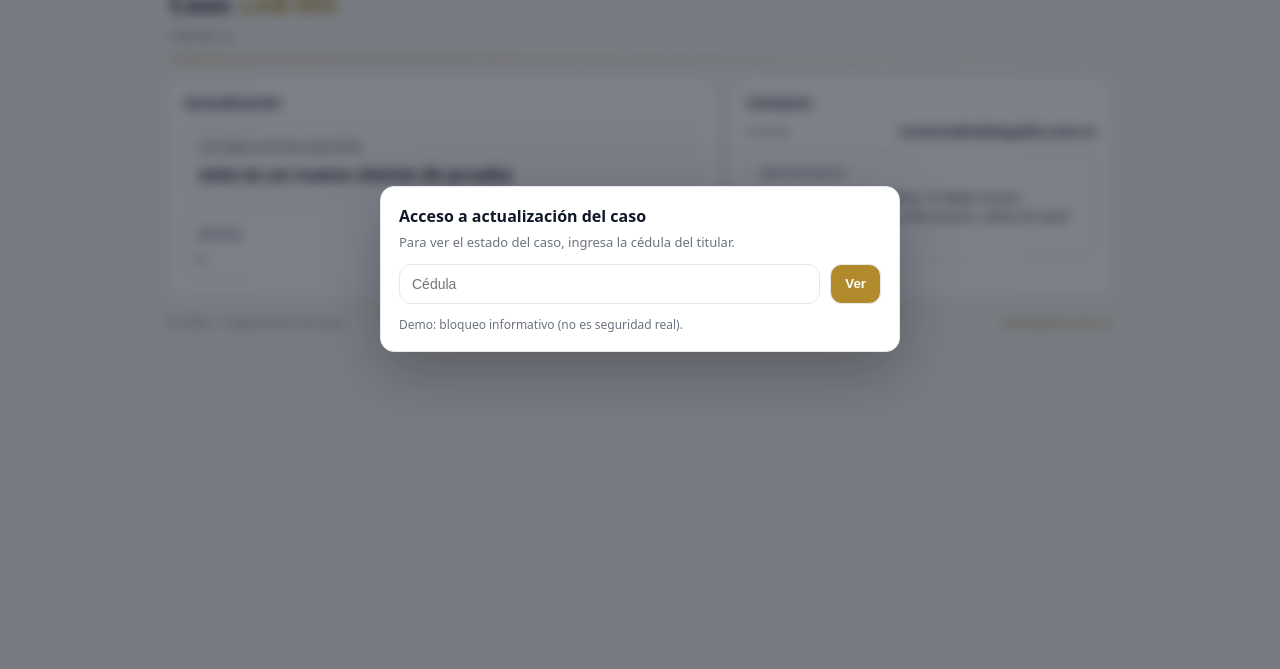
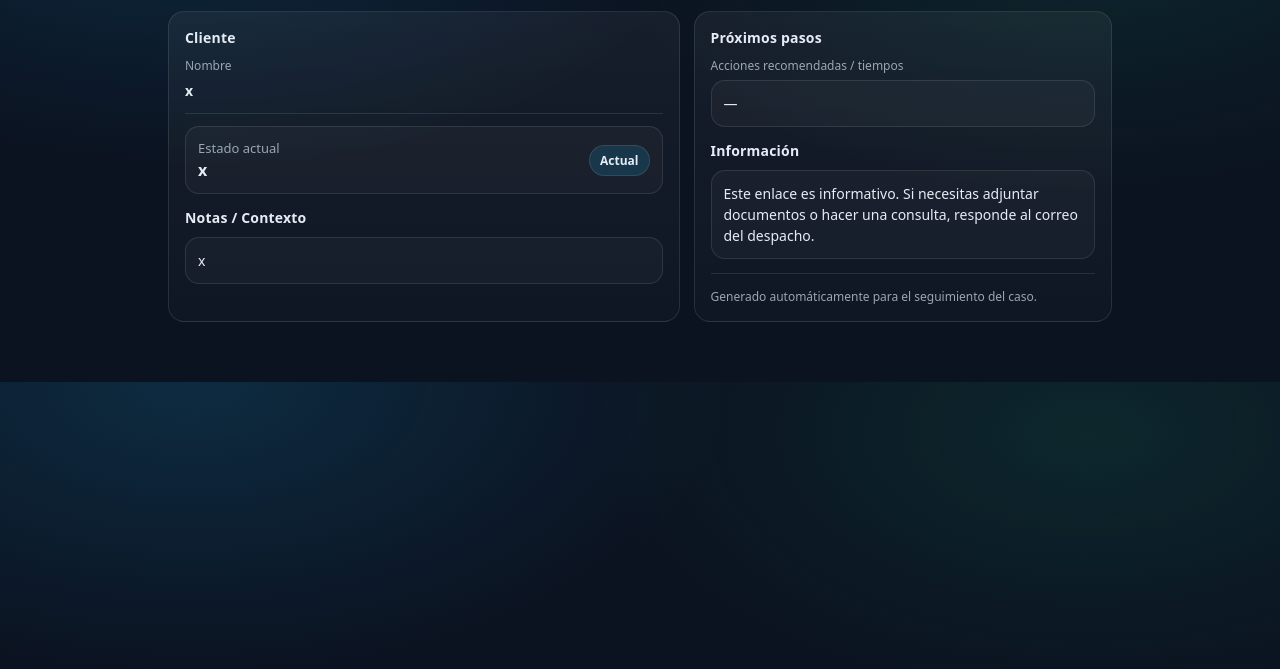
Before and after one commit to asistatec/sda-demo-casos, a plain HTML site: page LAB-005/index.html in a window 1280 px wide. Shown: the part 131-800 px from the top of the page. Drawn offline with Linux system fonts and the light colour scheme.

Commit message:
Update LAB-005 este es un nuevo cleinte de prueba

```diff
--- a/LAB-005/index.html
+++ b/LAB-005/index.html
@@ -1,324 +1,148 @@
 <!doctype html>
 <html lang="es">
 <head>
-  <meta charset="utf-8" />
-  <meta name="viewport" content="width=device-width, initial-scale=1" />
-  <title>Estado del caso | SDA</title>
+  <meta charset="utf-8"/>
+  <meta name="viewport" content="width=device-width, initial-scale=1"/>
+  <title>LAB-005 · Estado del caso</title>
   <style>
     :root{
-      --bg: #F6F5F2;
-      --surface: #FFFFFF;
-      --text: #111827;
-      --muted: #6B7280;
-      --border: #E5E7EB;
-      --gold: #B08A2B;
-      --radius: 14px;
-      --font: ui-sans-serif, system-ui, -apple-system, Segoe UI, Roboto, Arial, "Noto Sans", "Helvetica Neue", sans-serif;
+      --bg:#0B1220;
+      --card:#0F1A2F;
+      --card2:#0C1629;
+      --text:#E6ECF5;
+      --muted:#9AA6B2;
+      --line:rgba(255,255,255,.10);
+      --accent:#1ABEFF;
+      --ok:#22C55E;
+      --warn:#F59E0B;
+      --bad:#EF4444;
+      --radius:16px;
     }
-    *{ box-sizing:border-box; }
+    *{box-sizing:border-box}
     body{
       margin:0;
-      font-family: var(--font);
-      background: var(--bg);
-      color: var(--text);
+      font-family: ui-sans-serif, system-ui, -apple-system, Segoe UI, Roboto, Arial, sans-serif;
+      background: radial-gradient(900px 500px at 15% 0%, rgba(26,190,255,.15), transparent 60%),
+                  radial-gradient(900px 500px at 85% 10%, rgba(26,190,138,.12), transparent 55%),
+                  var(--bg);
+      color:var(--text);
     }
-    .wrap{
-      max-width: 980px;
-      margin: 0 auto;
-      padding: 28px 18px 46px;
+    .wrap{max-width:980px;margin:0 auto;padding:28px 18px 60px;}
+    .topbar{
+      display:flex;align-items:center;justify-content:space-between;gap:12px;
+      padding:14px 16px;border:1px solid var(--line);border-radius:var(--radius);
+      background:linear-gradient(180deg, rgba(255,255,255,.06), rgba(255,255,255,.02));
+      backdrop-filter: blur(8px);
     }
-
-    /* Header */
-    .top{
-      display:flex;
-      align-items:center;
-      justify-content:space-between;
-      gap: 16px;
-      flex-wrap: wrap;
-      padding: 14px 16px;
-      background: var(--surface);
-      border: 1px solid var(--border);
-      border-radius: var(--radius);
+    .brand{display:flex;align-items:center;gap:10px;}
+    .dot{width:10px;height:10px;border-radius:999px;background:var(--accent);box-shadow:0 0 0 6px rgba(26,190,255,.12);}
+    .brand h1{font-size:14px;margin:0;font-weight:700;letter-spacing:.3px}
+    .brand p{margin:2px 0 0;font-size:12px;color:var(--muted)}
+    .meta{display:flex;flex-direction:column;align-items:flex-end;gap:4px}
+    .pill{
+      display:inline-flex;align-items:center;gap:8px;
+      padding:7px 10px;border-radius:999px;border:1px solid var(--line);
+      background:rgba(255,255,255,.04);font-size:12px;color:var(--muted)
     }
-    .brand{ display:flex; align-items:center; gap:14px; min-width:0; }
-    .brand img{ height:34px; width:auto; display:block; }
-    .meta .title{ margin:0; font-weight:700; font-size:15px; }
-    .meta .sub{ margin:3px 0 0; font-size:12px; color: var(--muted); }
-
+    .pill b{color:var(--text);font-weight:700}
+    .grid{display:grid;grid-template-columns:1.1fr .9fr;gap:14px;margin-top:14px}
+    @media(max-width:820px){.grid{grid-template-columns:1fr}}
+    .card{
+      border:1px solid var(--line);border-radius:var(--radius);
+      background:linear-gradient(180deg, rgba(255,255,255,.05), rgba(255,255,255,.02));
+      padding:16px;
+    }
+    .card h2{margin:0 0 10px;font-size:14px;letter-spacing:.2px}
+    .label{font-size:12px;color:var(--muted);margin-bottom:6px}
+    .value{font-size:14px;line-height:1.5}
+    .status{
+      display:flex;align-items:center;justify-content:space-between;gap:12px;
+      padding:12px 12px;border-radius:14px;border:1px solid var(--line);
+      background:rgba(255,255,255,.03);
+    }
+    .status-left{display:flex;flex-direction:column;gap:2px}
+    .status-name{font-size:13px;color:var(--muted)}
+    .status-value{font-size:16px;font-weight:800}
     .badge{
-      display:inline-flex; align-items:center; gap:8px;
-      padding: 8px 12px;
-      border-radius: 999px;
-      border: 1px solid var(--border);
-      background: #FAFAF9;
-      font-size: 12px;
-      color: var(--text);
-      white-space: nowrap;
+      font-size:12px;font-weight:700;
+      padding:6px 10px;border-radius:999px;border:1px solid var(--line);
+      background:rgba(26,190,255,.14);color:var(--text)
     }
-    .dot{
-      width: 8px; height: 8px; border-radius: 99px;
-      background: var(--gold);
+    .section{margin-top:14px}
+    .box{
+      border:1px solid var(--line);border-radius:14px;
+      padding:12px;background:rgba(255,255,255,.03)
     }
-
-    /* Title */
-    .hero{
-      margin-top: 18px;
-      padding: 2px 2px 0;
+    .footer{
+      margin-top:14px;font-size:12px;color:var(--muted);
+      border-top:1px solid var(--line);padding-top:14px
     }
-    .hero h1{
-      margin: 0 0 6px;
-      font-size: 24px;
-      letter-spacing: .2px;
-    }
-    .hero p{
-      margin: 0;
-      color: var(--muted);
-      font-size: 14px;
-      line-height: 1.4;
-    }
-    .line{
-      margin-top: 12px;
-      height: 2px;
-      width: 100%;
-      background: linear-gradient(90deg, var(--gold), rgba(176,138,43,0));
-      border-radius: 99px;
-    }
-
-    /* Layout */
-    .grid{
-      margin-top: 16px;
-      display:grid;
-      grid-template-columns: 1.2fr .8fr;
-      gap: 14px;
-    }
-    @media (max-width: 880px){
-      .grid{ grid-template-columns: 1fr; }
-    }
-
-    .card{
-      background: var(--surface);
-      border: 1px solid var(--border);
-      border-radius: var(--radius);
-      padding: 16px;
-    }
-
-    .card h2{
-      margin: 0 0 10px;
-      font-size: 14px;
-      letter-spacing: .2px;
-    }
-
-    .kv{
-      display:grid;
-      grid-template-columns: 140px 1fr;
-      gap: 10px 12px;
-      font-size: 13px;
-      align-items:start;
-    }
-    .k{ color: var(--muted); }
-    .v{ font-weight: 600; color: var(--text); }
-
-    /* Big update */
-    .bigUpdate{
-      margin-top: 12px;
-      padding: 14px;
-      border-radius: 12px;
-      border: 1px solid var(--border);
-      background: #FBFBFA;
-    }
-    .bigUpdate .label{
-      font-size: 12px;
-      color: var(--muted);
-      margin: 0 0 6px;
-      font-weight: 600;
-      text-transform: uppercase;
-      letter-spacing: .06em;
-    }
-    .bigUpdate .text{
-      font-size: 18px;
-      line-height: 1.35;
-      margin: 0;
-      font-weight: 700;
-      color: var(--text);
-    }
-
-    .note{
-      margin-top: 12px;
-      padding: 12px;
-      border-radius: 12px;
-      border: 1px solid var(--border);
-      background: #FFFFFF;
-      color: var(--text);
-      font-size: 13px;
-      line-height: 1.45;
-    }
-    .note .label{
-      display:block;
-      color: var(--muted);
-      font-weight: 600;
-      font-size: 12px;
-      margin-bottom: 6px;
-      text-transform: uppercase;
-      letter-spacing: .06em;
-    }
-
-    .footer{
-      margin-top: 16px;
-      color: var(--muted);
-      font-size: 12px;
-      display:flex;
-      justify-content:space-between;
-      gap: 10px;
-      flex-wrap: wrap;
-    }
-    .footer a{ color: var(--gold); text-decoration: none; }
-    .footer a:hover{ text-decoration: underline; }
-
-    /* ====== Lock overlay (demo) ====== */
-    .locked #content { filter: blur(6px); pointer-events: none; user-select: none; }
-    #lockOverlay{
-      position: fixed; inset: 0; display:flex; align-items:center; justify-content:center;
-      background: rgba(17,24,39,.55); padding: 18px; z-index: 9999;
-    }
-    .lockCard{
-      width: min(520px, 100%);
-      background: #fff;
-      border: 1px solid #E5E7EB;
-      border-radius: 14px;
-      padding: 18px;
-      box-shadow: 0 20px 60px rgba(0,0,0,.25);
-    }
-    .lockCard h3{ margin:0 0 6px; font-size:16px; color:#111827; }
-    .lockCard p{ margin:0 0 12px; color:#6B7280; font-size:13px; line-height:1.45; }
-    .lockRow{ display:flex; gap:10px; margin-top: 10px; }
-    .lockRow input{
-      flex:1; padding: 11px 12px; border-radius: 12px; border: 1px solid #E5E7EB;
-      font-size: 14px; outline:none;
-    }
-    .lockRow button{
-      padding: 11px 14px; border-radius: 12px; border: 1px solid #E5E7EB;
-      background: #B08A2B; color:#fff; font-weight: 700; cursor:pointer;
-    }
-    .lockRow button:hover{ opacity:.92; }
-    .lockError{ margin-top:10px; color:#B91C1C; font-size:12px; display:none; }
-    .lockHint{ margin-top:12px; color:#6B7280; font-size:12px; }
+    a{color:var(--accent);text-decoration:none}
+    a:hover{text-decoration:underline}
+    .divider{height:1px;background:var(--line);margin:12px 0}
   </style>
 </head>
-
-<body class="locked">
-  <div id="lockOverlay"></div>
-
-  <div id="content">
+<body>
   <div class="wrap">
-
-      <div class="top">
+    <div class="topbar">
       <div class="brand">
-          <img src="https://sdabogados.com.co/wp-content/uploads/2020/09/logo-sd-abogados-laborales-342x66.webp" alt="SDA" />
-          <div class="meta">
-            <p class="title">Actualización de caso (solo lectura)</p>
-            <p class="sub">Resumen informativo del estado del proceso</p>
+        <div class="dot"></div>
+        <div>
+          <h1>Actualización de Caso</h1>
+          <p>Resumen de estado y próximos pasos</p>
         </div>
       </div>
-
-        <div class="badge"><span class="dot"></span> Estado: <b>x</b></div>
+      <div class="meta">
+        <div class="pill">Caso: <b>LAB-005</b></div>
+        <div class="pill">Última actualización: <b>este es un nuevo cleinte de prueba </b></div>
       </div>
-
-      <div class="hero">
-        <h1>Caso: <span style="color:var(--gold)">LAB-005</span></h1>
-        <p>Cliente: <b>x</b></p>
-        <div class="line"></div>
     </div>
 
     <div class="grid">
       <div class="card">
-          <h2>Actualización</h2>
+        <h2>Cliente</h2>
+        <div class="label">Nombre</div>
+        <div class="value"><b>x</b></div>
 
-          <div class="bigUpdate">
-            <p class="label">Última actualización</p>
-            <p class="text">este es un nuevo cleinte de prueba </p>
+        <div class="divider"></div>
+
+        <div class="status">
+          <div class="status-left">
+            <div class="status-name">Estado actual</div>
+            <div class="status-value">x</div>
+          </div>
+          <div class="badge">Actual</div>
         </div>
 
-          <div class="note">
-            <span class="label">Notas</span>
-            x
+        <div class="section">
+          <h2>Notas / Contexto</h2>
+          <div class="box">
+            <div class="value">x</div>
+          </div>
         </div>
       </div>
 
       <div class="card">
-          <h2>Contacto</h2>
-          <div class="kv">
-            <div class="k">Correo</div>
-            <div class="v">contacto@sdabogados.com.co</div>
+        <h2>Próximos pasos</h2>
+        <div class="label">Acciones recomendadas / tiempos</div>
+        <div class="box">
+          <div class="value">—</div>
         </div>
 
-          <div class="note" style="margin-top:12px">
-            <span class="label">Importante</span>
-            Esta página es informativa. Si debes enviar documentos o ampliar información, utiliza el canal oficial del despacho.
+        <div class="section">
+          <h2>Información</h2>
+          <div class="box">
+            <div class="value">
+              Este enlace es informativo. Si necesitas adjuntar documentos o hacer una consulta, responde al correo del despacho.
             </div>
           </div>
         </div>
 
         <div class="footer">
-        <div>© 2026 — Seguimiento de caso</div>
-        <div><a href="https://sdabogados.com.co/" target="_blank" rel="noopener">sdabogados.com.co</a></div>
-      </div>
-
+          Generado automáticamente para el seguimiento del caso.
         </div>
       </div>
-
-  <script>
-    (function(){
-      // Valores inyectados por n8n (demo)
-      const expected = "1111";
-      const caseId = "LAB-005";
-
-      const overlay = document.getElementById("lockOverlay");
-      const body = document.body;
-
-      // Si no hay cédula configurada, NO bloquea
-      if (!expected) {
-        body.classList.remove("locked");
-        overlay.style.display = "none";
-        return;
-      }
-
-      // Mantener desbloqueo en este navegador (solo demo)
-      const key = "sda_unlock_" + caseId;
-      if (localStorage.getItem(key) === "1") {
-        body.classList.remove("locked");
-        overlay.style.display = "none";
-        return;
-      }
-
-      overlay.innerHTML = `
-        <div class="lockCard">
-          <h3>Acceso a actualización del caso</h3>
-          <p>Para ver el estado del caso, ingresa la cédula del titular.</p>
-          <div class="lockRow">
-            <input id="idInput" type="password" inputmode="numeric" placeholder="Cédula" />
-            <button id="btnUnlock">Ver</button>
     </div>
-          <div id="lockErr" class="lockError">Cédula incorrecta. Intenta nuevamente.</div>
-          <div class="lockHint">Demo: bloqueo informativo (no es seguridad real).</div>
   </div>
-      `;
-
-      function unlock(){
-        const val = (document.getElementById("idInput").value || "").trim();
-        if (val === expected) {
-          localStorage.setItem(key, "1");
-          body.classList.remove("locked");
-          overlay.style.display = "none";
-        } else {
-          document.getElementById("lockErr").style.display = "block";
-        }
-      }
-
-      document.getElementById("btnUnlock").addEventListener("click", unlock);
-      document.getElementById("idInput").addEventListener("keydown", (e) => {
-        if (e.key === "Enter") unlock();
-      });
-    })();
-  </script>
 </body>
 </html>
```
Lines whose indentation alone changed are shown as unchanged.
